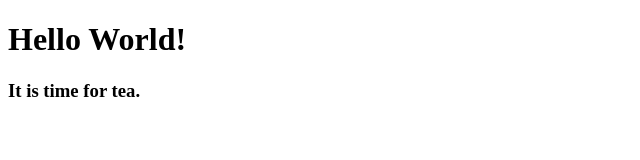
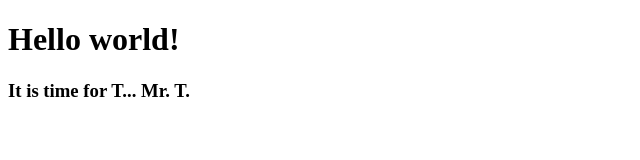
Before and after one commit to mikesmall/react_hello_world, a React (Create React App) app: page / in a window 1280 px wide. Shown: the top 160 px of the page, without its empty margins (0-640 px from the left). Built offline with nearby package versions, Linux system fonts and the light colour scheme.

Commit message:
Getting refreshed on the steps so far

```diff
--- a/src/App.js
+++ b/src/App.js
@@ -1,48 +1,17 @@
 // bring in React and Component from React
-
 import React, {Component} from 'react';
 
-// define our Hello component
 class Hello extends Component {
   // what should the component render?
   render () {
     // make sure to return some UI
     return (
       <div>
-        <h1>Hello World!</h1>
-        <h3>It is time for tea.</h3>
+        <h1>Hello world!</h1>
+        <h3>It is time for T... Mr. T.</h3>
       </div>
     )
   }
 }
 
 export default Hello
-
-
-
-// Initial components:
-
-// import React, { Component } from 'react';
-// import logo from './logo.svg';
-// import './App.css';
-//
-// class App extends Component {
-//   render() {
-//     return (
-//       <div className="App">
-//         <header className="App-header">
-//           <img src={logo} className="App-logo" alt="The React logo. It's spinning." />
-//           <h1 className="App-title">Hi Mike. Welcome to React!</h1>
-//         </header>
-//         <p className="App-intro">
-//           To get started, edit <code>src/App.js</code> and save to reload.
-//         </p>
-//         <p className="App-intro">
-//           Mavis is the best!
-//         </p>
-//       </div>
-//     );
-//   }
-// }
-//
-// export default App;
```
